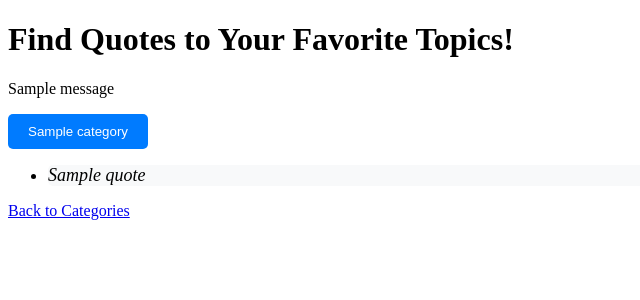
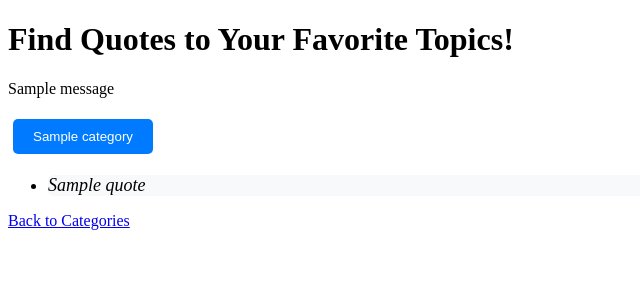
Before and after one commit to yuliyamkh/quotes-app-flask, a Flask app: template templates/index.html in a window 1280 px wide. Shown: the top 300 px of the page, without its empty margins (0-640 px from the left). Run offline with Flask 3, Linux system fonts and the light colour scheme; the template is opened without the code that fills it: most values are stand-ins (such as "Sample title", 1, 10 or a date in 2020); one stand-in notice (Sample message) is shown; parts of the project's set-up code (start-up, migrations or seed data) failed here and were passed over.

Commit message:
Fix error with requests

```diff
--- a/app.py
+++ b/app.py
@@ -19,5 +19,9 @@ def get_quotes_for_category():
     return render_template('index.html', category=CATEGORIES, quotes=quotes)
 
 
+
+
+
+
 if __name__ == '__main__':
-    app.run(debug=True)
+    app.run()
--- a/static/css/main.css
+++ b/static/css/main.css
@@ -23,3 +23,8 @@ button:hover {
     background-color: #f8f9fa; /* Quote background color */
     border-radius: 5px; /* Rounded corners */
 }
+
+.category-form {
+    display: inline-flex;
+    padding: 5px;
+}
--- a/templates/index.html
+++ b/templates/index.html
@@ -11,16 +11,13 @@
         <p>{{ message }}</p>
     {% endfor %}
     <div id="buttons">
-        <form action="/get_quotes" method="POST">
-            <div class="button-row">
-                {% for category in categories %}
-                    <button type="submit" name="category">{{ category }}</button>
-                    {% if loop.index % 5 == 0 %}
-                        </div><div class="button-row">
-                    {% endif %}
-                {% endfor %}
-            </div>
-        </form>
+        <div class="button-row">
+            {% for category in categories %}
+                <form class="category-form" action="/get_quotes" method="POST">
+                    <button type="submit" name="category" value="{{ category }}">{{ category }}</button>
+                </form>
+            {% endfor %}
+        </div>
     </div>
     <div id="quotes">
         {% if quotes %}
```
